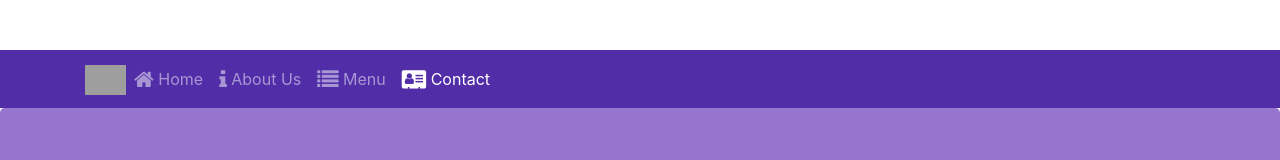
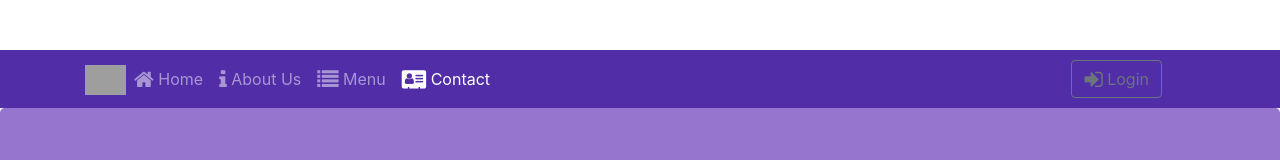
Before and after one commit to marcosvpinho/confusion, a React (Create React App) app: page /contactus in a window 1280 px wide. Shown: the top 160 px of the page. Built offline with nearby package versions, Linux system fonts and the light colour scheme; grey boxes are pictures that could not be loaded.

Commit message:
Uncontrolled forms

```diff
--- a/src/components/HeaderComponent.js
+++ b/src/components/HeaderComponent.js
@@ -1,5 +1,6 @@
 import React, { Component } from 'react';
-import { Navbar, NavbarBrand, Nav, NavbarToggler, Collapse, NavItem, Jumbotron } from 'reactstrap';
+import { Navbar, NavbarBrand, Nav, NavbarToggler, Collapse, NavItem, Jumbotron, Modal, Button, ModalHeader, ModalBody, Form, FormGroup,
+     Input, Label } from 'reactstrap';
 import {NavLink} from 'react-router-dom';
 class Header extends Component {
 
@@ -7,15 +8,32 @@
     constructor(props){
         super(props);
         this.state = {
-            isNavOpen: false
+            isNavOpen: false,
+            isModalOpen: false
         };
         this.toggleNav = this.toggleNav.bind(this);
+        this.toggleModal = this.toggleModal.bind(this);
+        this.handleLogin = this.handleLogin.bind(this);
     }
 
     toggleNav(){
         this.setState({
             isNavOpen: !this.state.isNavOpen
         });
+    }
+
+    toggleModal(){
+        this.setState({
+            isModalOpen: !this.state.isModalOpen
+        });
+
+    }
+
+    handleLogin(event){
+        this.toggleModal();
+        alert("Username: "+ this.username.value + " Password: "+ this.password.value + " Remember me: "+ this.remember.checked);
+        event.preventDefault();
+
     }
 
     render(){
@@ -54,6 +72,14 @@
                                     </NavLink>
                                 </NavItem>
                             </Nav>
+
+                            <Nav className="ml-auto" navbar>
+                                <NavItem>
+                                    <Button outline onClick={this.toggleModal}>
+                                        <span className="fa fa-sign-in fa-lg"></span> Login
+                                    </Button>
+                                </NavItem>
+                            </Nav>
                         </Collapse>
                     </div>
                 </Navbar>
@@ -68,6 +94,30 @@
                         </div>
                     </div>
                 </Jumbotron>
+                <Modal isOpen={this.state.isModalOpen} toggle={this.toggleModal}>
+                    <ModalHeader toggle={this.toggleModal}>Login</ModalHeader>
+                    <ModalBody>
+                        <Form onSubmit={this.handleLogin}>
+                            <FormGroup>
+                                <Label htmlFor="username">Username</Label>
+                                <Input type="text" id="username" name="username" innerRef={(input) => this.username = input}></Input>
+                            </FormGroup>
+                            <FormGroup>
+                                <Label htmlFor="password">Password</Label>
+                                <Input type="password" id="password" name="password" innerRef={(input) => this.password = input} ></Input>
+                            </FormGroup>
+                            <FormGroup check>
+                                <Label check>
+                                    <Input type="checkbox" name="remember" innerRef={(input) => this.remember = input}/>
+                                    Remember me
+                                </Label>
+                            </FormGroup>
+                            <Button type="submit" value="submit" className="primary">Login</Button>
+                        </Form>
+
+
+                    </ModalBody>
+                </Modal>
             </React.Fragment>
         );
     }
```
